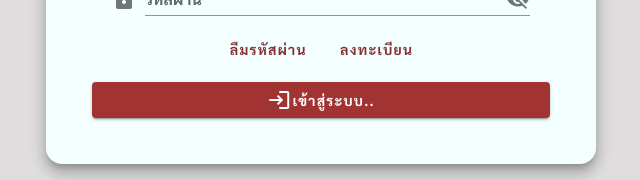
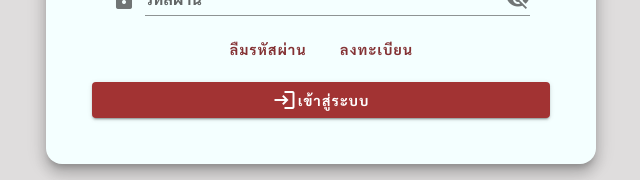
Before and after one commit to eznos/BMS-Back-Office-UI, a Vue app: page /login in a window 1280 px wide. Shown: the part 515-695 px from the top of the page, without its empty margins (319-959 px from the left). Built offline with nearby package versions, Linux system fonts and the light colour scheme.

Commit message:
- feat(✨): login with API and set items to local storage

```diff
--- a/src/views/login/login.vue
+++ b/src/views/login/login.vue
@@ -62,14 +62,9 @@
             </v-card-text>
             <v-card-actions class="row-btn">
               <v-row>
-                <!-- <v-col>
+                <v-col>
                   <v-btn block color="primary" @click="submit">
                     <v-icon>mdi-login</v-icon>เข้าสู่ระบบ
-                  </v-btn>
-                </v-col> -->
-                <v-col>
-                  <v-btn block color="primary" @click="submit">
-                    <v-icon>mdi-login</v-icon>เข้าสู่ระบบ..
                   </v-btn>
                 </v-col>
               </v-row>
@@ -92,7 +87,6 @@ export default {
     username: "",
     password: "",
     loginFail: "",
-    apiKey: "",
     isLogin: true,
     rules: {
       usernameRules: [(value) => !!value || "กรุณากรอก ชื่อผู้ใช้"],
@@ -113,57 +107,13 @@ export default {
         this.loginWithAPI(this.username, this.password);
       }
     },
-    // async test() {
-    //   var data = {
-    //     username: this.username,
-    //     password: this.password,
-    //   };
-    //   var headerAPI = {
-    //     method: "post",
-    //     url: "http://localhost:3000/v1/auth/login",
-    //     headers: {
-    //       "x-api-key": "xxx-api-key",
-    //       "Content-Type": "application/json",
-    //     },
-    //     data: data,
-    //   };
 
-    //   axios(headerAPI)
-    //     .then(function (response) {
-    //       let data = response.data;
-    //       if (data.status === "success") {
-    //         // await this.$store.commit("SET_USERS_DATA", data.result);
-    //         // await this.$store.dispatch("storeUsersToLocalStorage", data.result);
-    //         if (data.result.role === "admin") {
-    //           // window.location = "overview";
-    //           console.log(data.result);
-    //         }
-    //       }
-    //       console.log(response.data.result.role);
-    //     })
-    //     .catch(function (error) {
-    //       if (
-    //         error.data.status_code === "401"
-    //       ) {
-    //         this.loginFail = "ชื่อผู้ใช้งานหรือรหัสผ่านไม่ถูกต้อง";
-    //         this.isLogin = false;
-    //         console.log(error.response.data.error_message);
-    //       } else {
-    //         this.loginFail = "มีบางอย่างผิดพลาด กรุณาติดต่อ ผู้จัดทำ";
-    //         this.isLogin = false;
-    //         console.log(error.response.data.error_message);
-    //         console.log(error.response.header);
-    //       }
-    //     });
-    // },
     async loginWithAPI(username, password) {
       let payload = {
         username: username.trim(),
         password: password.trim(),
       };
       let headerAPI = {
-        // method: "post",
-        // url: "http://localhost:3000/v1/auth/login",
         headers: {
           "x-api-key": "xxx-api-key",
           "Content-Type": "application/json",
@@ -175,14 +125,11 @@ export default {
         .then(async (response) => {
           let data = response.data;
           if (data.status === "success") {
-            // await this.$store.commit("SET_USERS_DATA", response.data.result);
-            // await this.$store.dispatch("storeUsersToLocalStorage", data.result);
-            this.userData = data.result;
             this.rank = data.result.rank;
             this.fristName = data.result.first_name;
             this.lastName = data.result.last_name;
             this.image = data.result.profile_image_url;
-            localStorage.setItem("user_data", this.userData);
+
             localStorage.setItem("rank", this.rank);
             localStorage.setItem("first_name", this.fristName);
             localStorage.setItem("last_name", this.lastName);
@@ -197,18 +144,18 @@ export default {
             console.log(this.userData);
           }
         })
-
         .catch((error) => {
+          console.log(error);
           if (
             error.response.data.error_message === "invalid username or password"
           ) {
             this.loginFail = "ชื่อผู้ใช้งานหรือรหัสผ่านไม่ถูกต้อง";
             this.isLogin = false;
-            // console.log(error.response.data.error_message);
+            console.log(error.response.data.error_message);
           } else {
             this.loginFail = "มีบางอย่างผิดพลาด กรุณาติดต่อ ผู้จัดทำ";
             this.isLogin = false;
-            // console.log(error.response.data.error_message);
+            console.log(error.response.data.error_message);
             // console.log(error.response.header);
           }
         });
```
